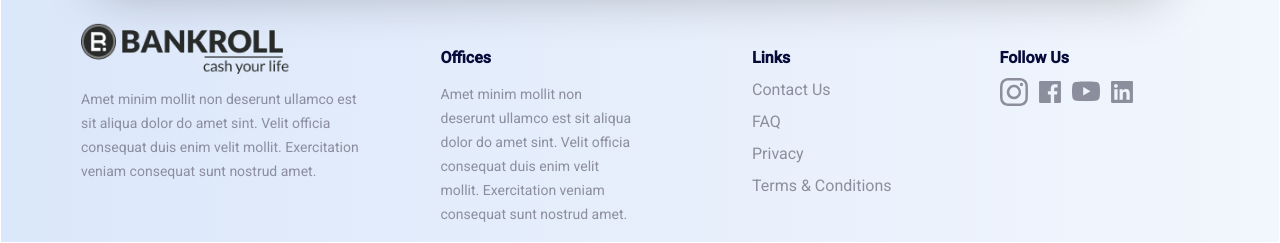
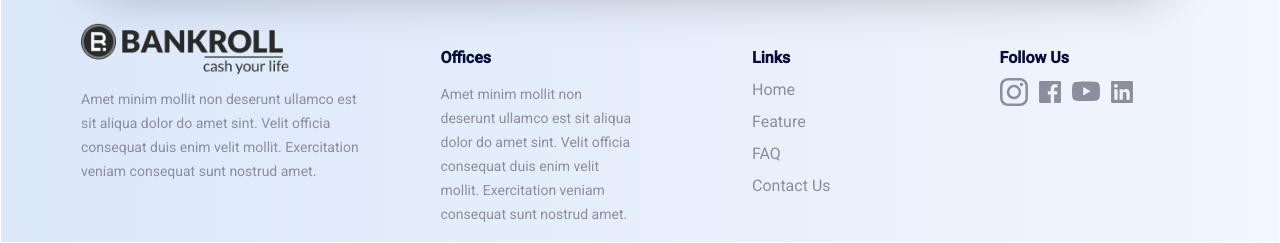
Before and after one commit to MariaAsiif/Bankroll-Web, a React (Create React App) app: page / in a window 1280 px wide. Shown: the part 3476-3719 px from the top of the page. Built offline with nearby package versions, Linux system fonts and the light colour scheme.

Commit message:
add links in footer

```diff
--- a/src/components/Footer.jsx/Footer.jsx
+++ b/src/components/Footer.jsx/Footer.jsx
@@ -2,7 +2,7 @@ import React from 'react'
 import logo2 from '../../assests/images/Logo_2.png'
 import { BsInstagram, BsYoutube } from 'react-icons/bs'
 import { AiFillFacebook, AiFillLinkedin } from 'react-icons/ai'
-import { useLocation } from 'react-router-dom'
+import { Link, useLocation } from 'react-router-dom'
 const Footer = () => {
   const location = useLocation().pathname
 
@@ -31,10 +31,10 @@ const Footer = () => {
               font-semibold  text-[16px] text-[#060C3A]
                '>Links</h2>
                 <ul className='  text-[#8C8E9E]'>
-                  <li className='pt-2'>Contact Us</li>
-                  <li className='pt-2'>FAQ</li>
-                  <li className='pt-2'>Privacy</li>
-                  <li className='pt-2'>Terms & Conditions</li>
+                  <li className='pt-2'><Link to="/">Home</Link></li>
+                  <li className='pt-2'><Link to="/feature">Feature</Link></li>
+                  <li className='pt-2'><Link to="/faq">FAQ</Link></li>
+                  <li className='pt-2'><Link to="/contactus">Contact Us</Link></li>
                 </ul>
 
               </div>
```
